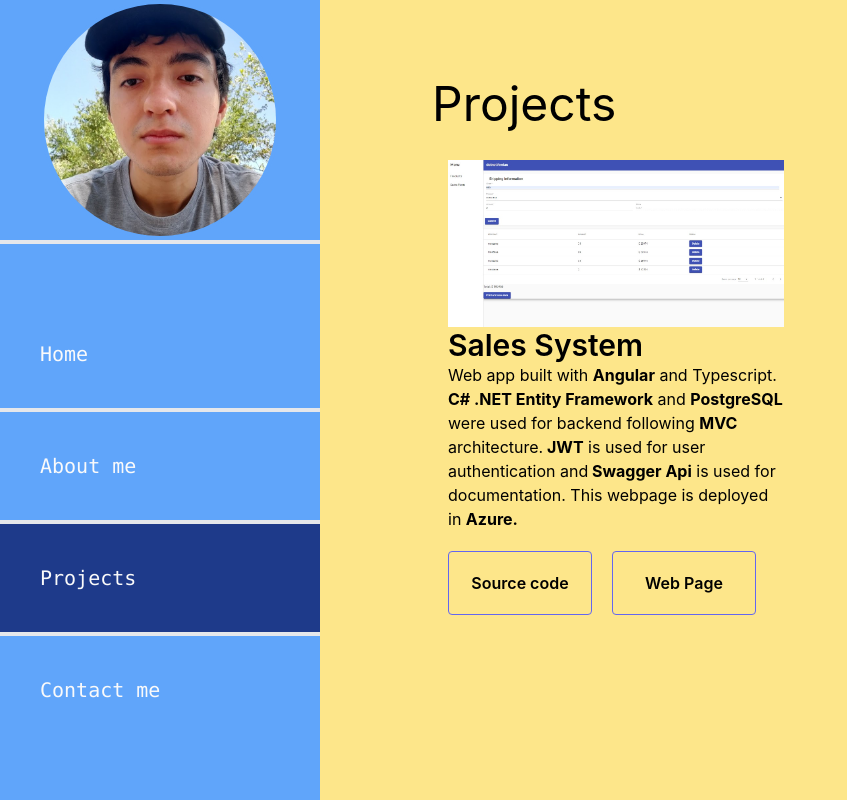
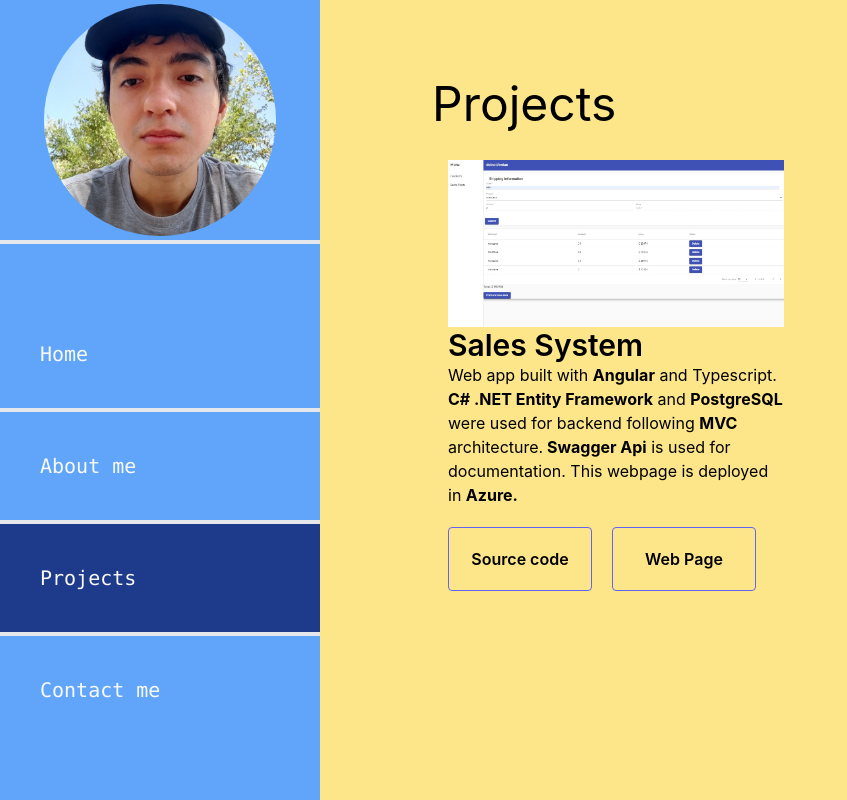
Before and after one commit to luisMartinez011/Portfolio, a React (Create React App) app: page /projects in a window 1280 px wide. Shown: the whole page, without its empty margins (0-847 px from the left). Built offline with nearby package versions, Linux system fonts and the light colour scheme.

Commit message:
merge completed

```diff
--- a/src/components/Projects.js
+++ b/src/components/Projects.js
@@ -23,7 +23,6 @@ const Projects = () => {
                 Web app built with <b>Angular</b> and Typescript.
                 <b> C# .NET Entity Framework</b> and <b>PostgreSQL</b> were used for backend
                 following <b>MVC</b> architecture.
-                <b> JWT</b> is used for user authentication and
                 <b> Swagger Api</b> is used for documentation.
                 This webpage is deployed in <b>Azure.</b>
               </p>
@@ -38,7 +37,8 @@ const Projects = () => {
                 className='bg-transparent hover:bg-indigo-500 text-white-700
             font-semibold hover:text-white py-2 px-4 border border-indigo-500
             hover:border-transparent rounded w-36 h-16 mt-5 ml-5'>
-                <a>Web Page</a>
+                <a href='https://dotnetventas.azurewebsites.net/products'
+                  target={"_blank"}>Web Page</a>
               </button>
             </div>
           </section>
```
